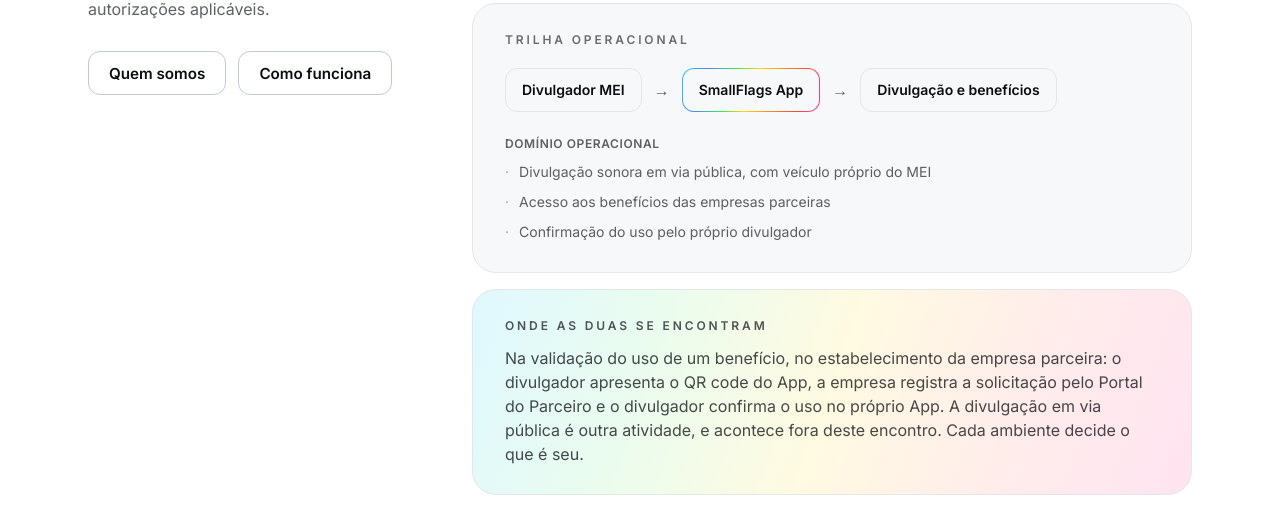
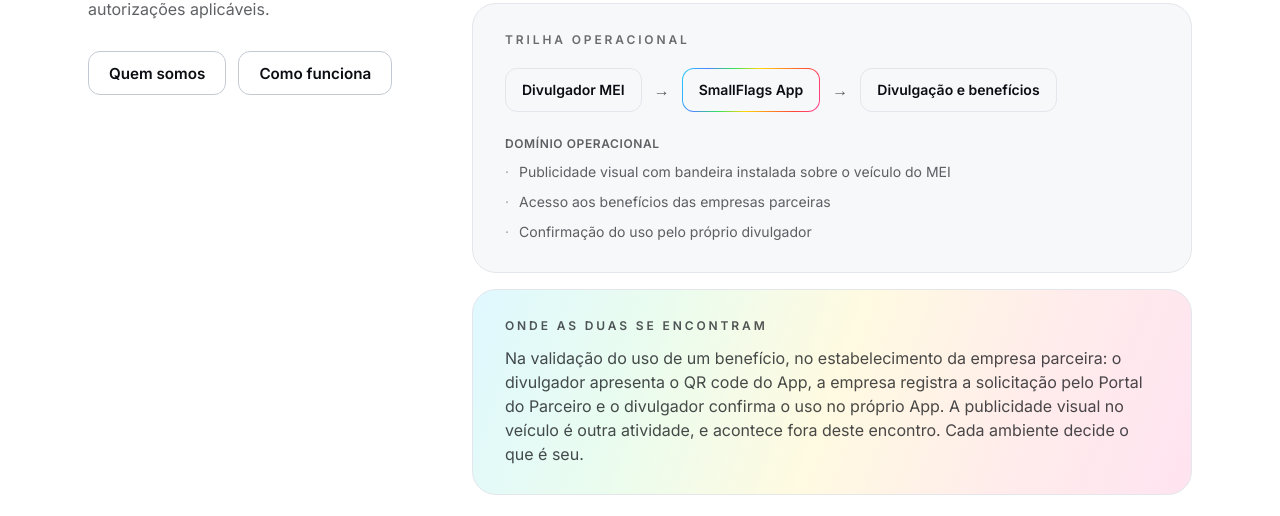
Before and after one commit to JulianOHayashi/site, a React (Vite) app: page / in a window 1280 px wide. Shown: the part 2427-2943 px from the top of the page. Built offline with nearby package versions, Linux system fonts and the light colour scheme; no server answers; the HTML template or start-up script is replaced by a standard one.

Commit message:
docs(site): atualizar publicidade veicular em src/components/institucional/RelacaoSiteApp.tsx

```diff
--- a/src/components/institucional/RelacaoSiteApp.tsx
+++ b/src/components/institucional/RelacaoSiteApp.tsx
@@ -14,12 +14,14 @@
  * 1. O divulgador é um MEI independente e usa VEÍCULO PRÓPRIO. A SmallFlags
  *    não é dona do veículo, não é empregadora e não é transportadora. Nada
  *    aqui pode sugerir frota, vínculo trabalhista ou subordinação.
- * 2. Duas coisas distintas: a divulgação sonora acontece em VIA PÚBLICA; o
- *    resgate de benefício acontece NO ESTABELECIMENTO da empresa parceira.
+ * 2. Duas coisas distintas: a publicidade visual com bandeira sobre o veículo
+ *    ocorre nos locais permitidos; o resgate de benefício acontece NO
+ *    ESTABELECIMENTO da empresa parceira.
  *    Não são a mesma atividade e não devem aparecer na mesma frase como se
  *    fossem.
- * 3. Nada de garantia jurídica. A regulamentação de publicidade sonora é
- *    municipal e varia; o texto descreve o modelo, não promete conformidade.
+ * 3. Nada de garantia jurídica. Publicidade em veículos, instalações e
+ *    circulação podem exigir autorizações municipais e cumprimento das
+ *    regras de trânsito; o texto não promete conformidade automática.
  */
 
 type Trilha = {
@@ -52,7 +54,7 @@ const TRILHAS: Trilha[] = [
     dominioRotulo: "Domínio operacional",
     dominio: "Divulgação e benefícios",
     itens: [
-      "Divulgação sonora em via pública, com veículo próprio do MEI",
+      "Publicidade visual com bandeira instalada sobre o veículo do MEI",
       "Acesso aos benefícios das empresas parceiras",
       "Confirmação do uso pelo próprio divulgador",
     ],
@@ -139,8 +141,8 @@ export default function RelacaoSiteApp({ tom = "claro" }: { tom?: "claro" | "esc
         >
           Na validação do uso de um benefício, no estabelecimento da empresa parceira: o
           divulgador apresenta o QR code do App, a empresa registra a solicitação pelo Portal
-          do Parceiro e o divulgador confirma o uso no próprio App. A divulgação em via
-          pública é outra atividade, e acontece fora deste encontro. Cada ambiente decide o
+          do Parceiro e o divulgador confirma o uso no próprio App. A publicidade visual no
+          veículo é outra atividade, e acontece fora deste encontro. Cada ambiente decide o
           que é seu.
         </p>
       </div>
```
